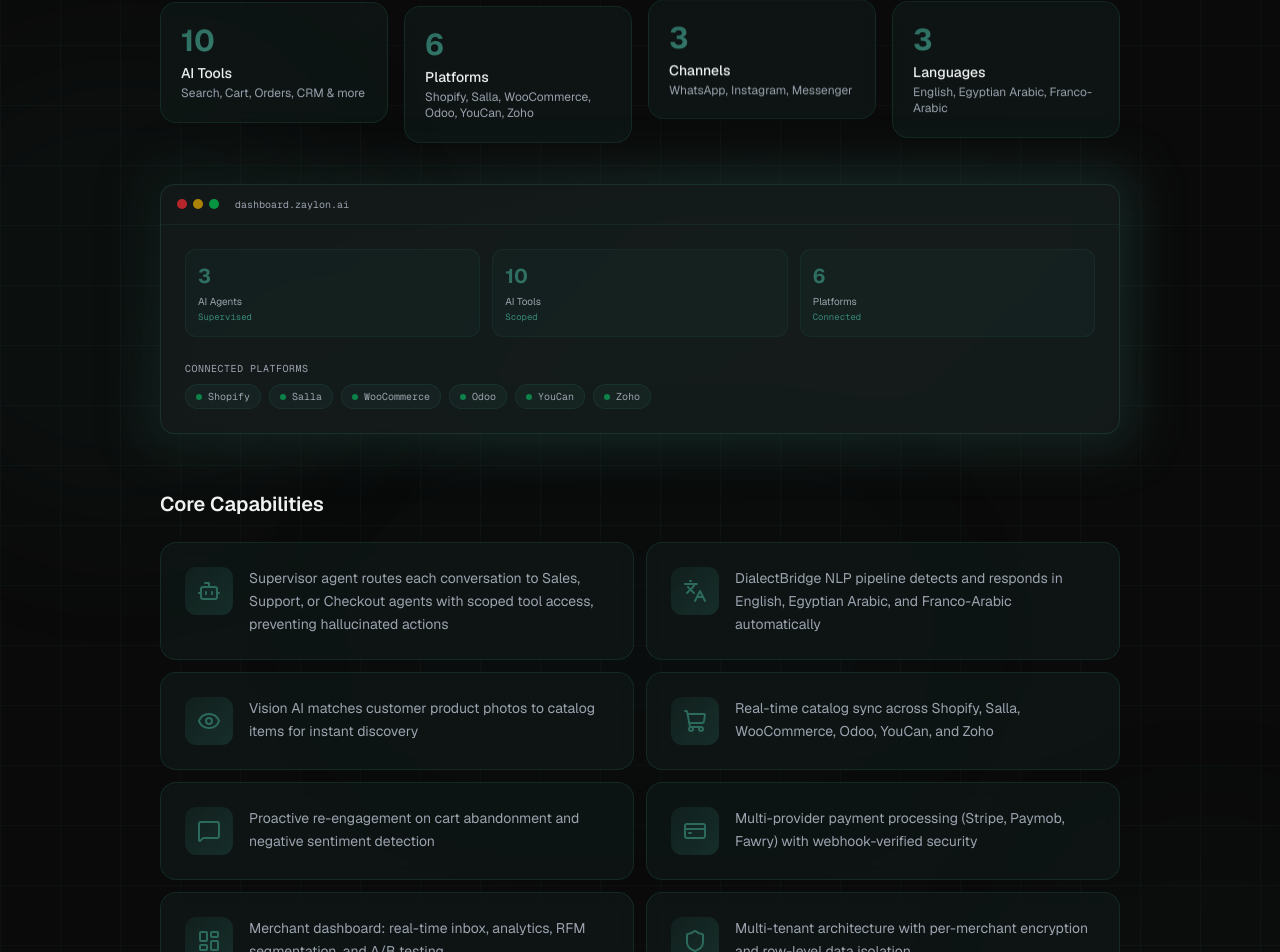
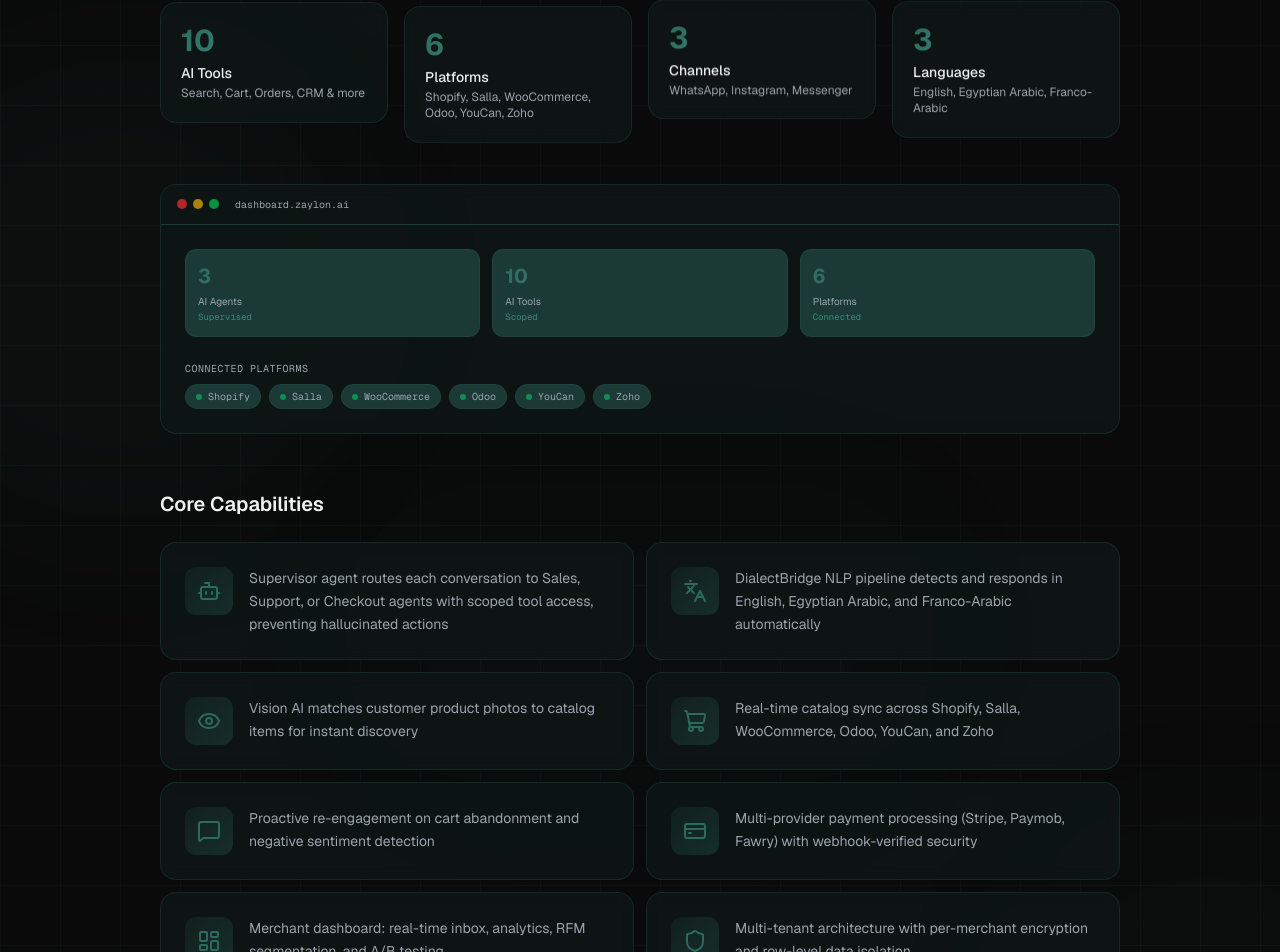
Before and after one commit to Ab-Romia/romia.dev, a Next.js app: page / in a window 1280 px wide. Shown: the part 1415-2367 px from the top of the page. Built offline with nearby package versions, Linux system fonts and the light colour scheme.

Commit message:
Fix dashboard mockup: use z-card class and CSS variables for theme-aware rendering

```diff
--- a/src/components/sections/zaylon-showcase.tsx
+++ b/src/components/sections/zaylon-showcase.tsx
@@ -134,25 +134,9 @@
 function DashboardMockup() {
   return (
     <div className="relative mt-10">
-      {/* Glow halo behind dashboard */}
-      <div
-        className="absolute -inset-4 rounded-3xl blur-xl"
-        style={{ background: "linear-gradient(135deg, rgba(27,58,53,0.2), rgba(45,106,94,0.3), rgba(58,138,122,0.2))" }}
-      />
-
-      <div
-        className="relative rounded-2xl overflow-hidden"
-        style={{
-          background: "rgba(20,26,26,0.8)",
-          backdropFilter: "blur(16px)",
-          border: "1px solid rgba(45,106,94,0.3)",
-        }}
-      >
+      <div className="z-card relative rounded-2xl overflow-hidden">
         {/* Window chrome */}
-        <div
-          className="flex items-center gap-2 px-4 py-3"
-          style={{ borderBottom: "1px solid rgba(45,106,94,0.15)" }}
-        >
+        <div className="flex items-center gap-2 px-4 py-3" style={{ borderBottom: "1px solid var(--z-primary)" }}>
           <div className="flex gap-1.5">
             <div className="w-2.5 h-2.5 rounded-full bg-red-500/70" />
             <div className="w-2.5 h-2.5 rounded-full bg-yellow-500/70" />
@@ -180,8 +164,9 @@
               key={stat.label}
               className="rounded-xl p-3"
               style={{
-                background: "rgba(27,58,53,0.2)",
-                border: "1px solid rgba(45,106,94,0.15)",
+                background: "var(--z-primary)",
+                border: "1px solid var(--z-secondary)",
+                borderColor: "rgba(45,106,94,0.2)",
               }}
             >
               <p className="text-lg sm:text-xl font-bold z-gradient-text">{stat.value}</p>
@@ -202,7 +187,7 @@
                 key={platform}
                 className="inline-flex items-center gap-1.5 text-[10px] font-mono px-2.5 py-1 rounded-full"
                 style={{
-                  background: "rgba(27,58,53,0.3)",
+                  background: "var(--z-primary)",
                   border: "1px solid rgba(45,106,94,0.2)",
                   color: "var(--z-text-muted)",
                 }}
```
